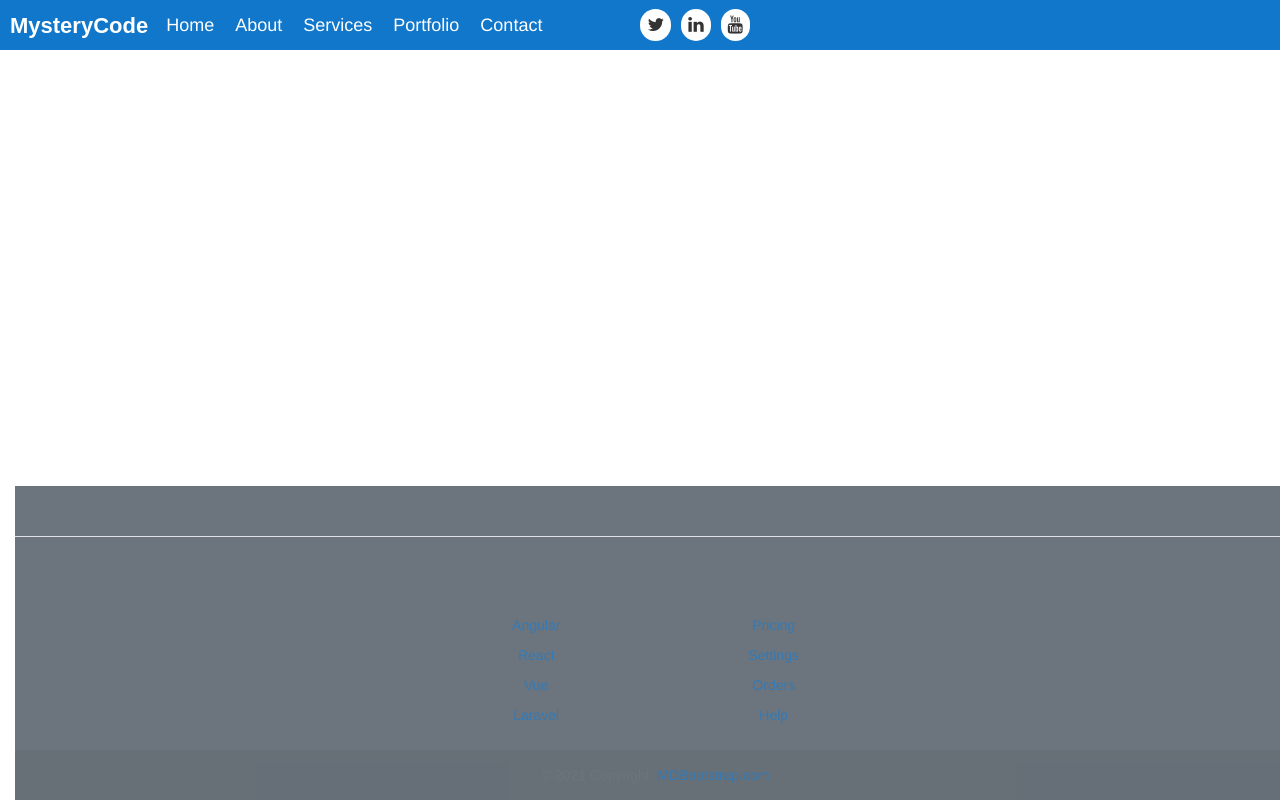
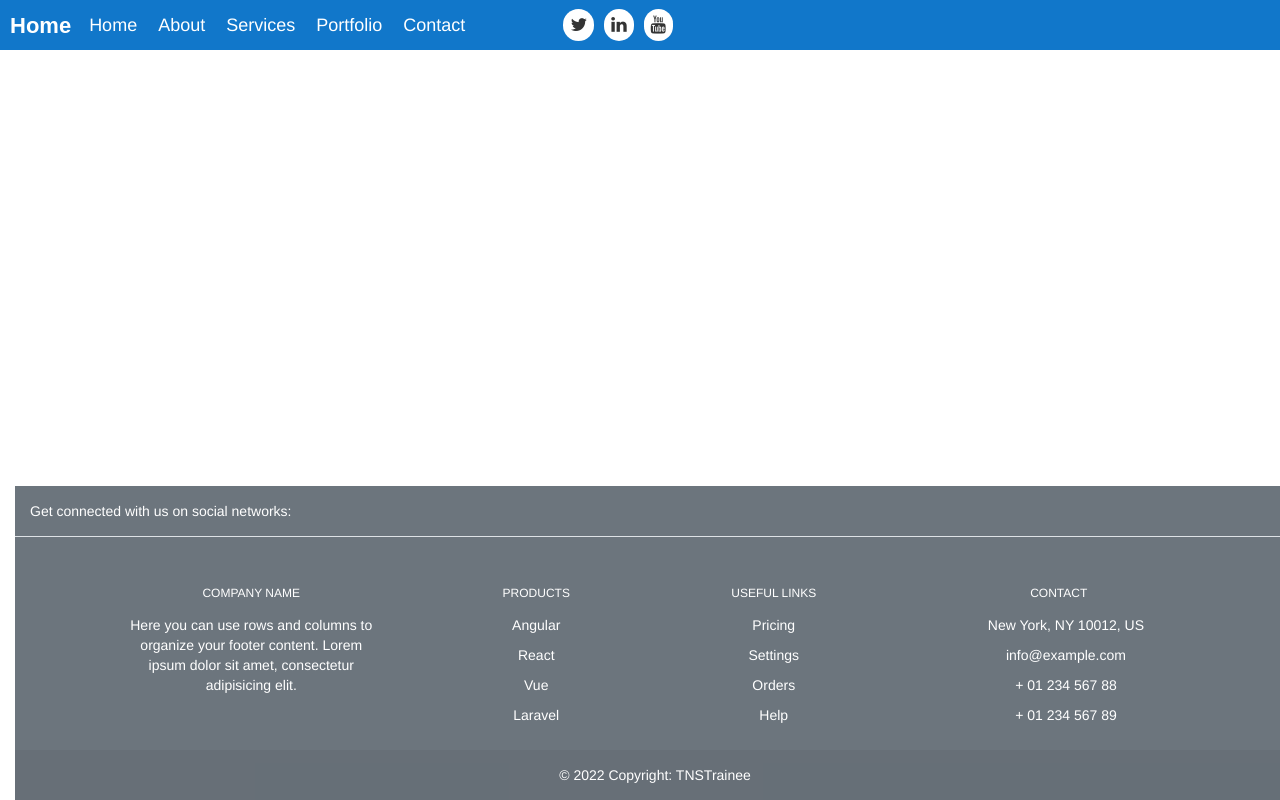
Before and after one commit to palmajoel10/pagina-web-equipo, a website: page home.html in a window 1280 px wide. Drawn offline with nearby package versions, Linux system fonts and the light colour scheme.

Commit message:
modificando colores

```diff
--- a/home.css
+++ b/home.css
@@ -156,7 +156,7 @@
   }
   footer {
 
-    padding: 0em 0;
+    padding: 1em 5;
     text-align: center;
     position: absolute;
     bottom: 0;
--- a/home.html
+++ b/home.html
@@ -29,7 +29,7 @@
         <input type="checkbox" id="nav-check">
         <div class="nav-header">
           <div class="nav-title">
-            MysteryCode
+            Home
           </div>
         </div>
         <div class="nav-btn">
@@ -71,7 +71,7 @@
 
   <div class="container-fluid">
 
-  <footer class="text-center text-lg-start bg-secondary text-muted">
+  <footer class="text-center text-lg-start bg-secondary text-white">
     <!-- Section: Social media -->
     <section
       class="d-flex justify-content-center justify-content-lg-between p-4 border-bottom"
@@ -132,16 +132,16 @@
               Products
             </h6>
             <p>
-              <a href="#!" class="text-reset">Angular</a>
+              <a href="#!" class="text-white">Angular</a>
             </p>
             <p>
-              <a href="#!" class="text-reset">React</a>
+              <a href="#!" class="text-white">React</a>
             </p>
             <p>
-              <a href="#!" class="text-reset">Vue</a>
+              <a href="#!" class="text-white">Vue</a>
             </p>
             <p>
-              <a href="#!" class="text-reset">Laravel</a>
+              <a href="#!" class="text-white">Laravel</a>
             </p>
           </div>
           <!-- Grid column -->
@@ -153,16 +153,16 @@
               Useful links
             </h6>
             <p>
-              <a href="#!" class="text-reset">Pricing</a>
+              <a href="#!" class="text-white">Pricing</a>
             </p>
             <p>
-              <a href="#!" class="text-reset">Settings</a>
+              <a href="#!" class="text-white">Settings</a>
             </p>
             <p>
-              <a href="#!" class="text-reset">Orders</a>
+              <a href="#!" class="text-white">Orders</a>
             </p>
             <p>
-              <a href="#!" class="text-reset">Help</a>
+              <a href="#!" class="text-white">Help</a>
             </p>
           </div>
           <!-- Grid column -->
@@ -190,8 +190,8 @@
 
     <!-- Copyright -->
     <div class="text-center p-4" style="background-color: rgba(0, 0, 0, 0.05);">
-      © 2021 Copyright:
-      <a class="text-reset fw-bold" href="https://mdbootstrap.com/">MDBootstrap.com</a>
+      © 2022 Copyright:
+      <a class="text-white fw-bold" href="https://slack.com/">TNSTrainee</a>
     </div>
     <!-- Copyright -->
   </footer>
```
